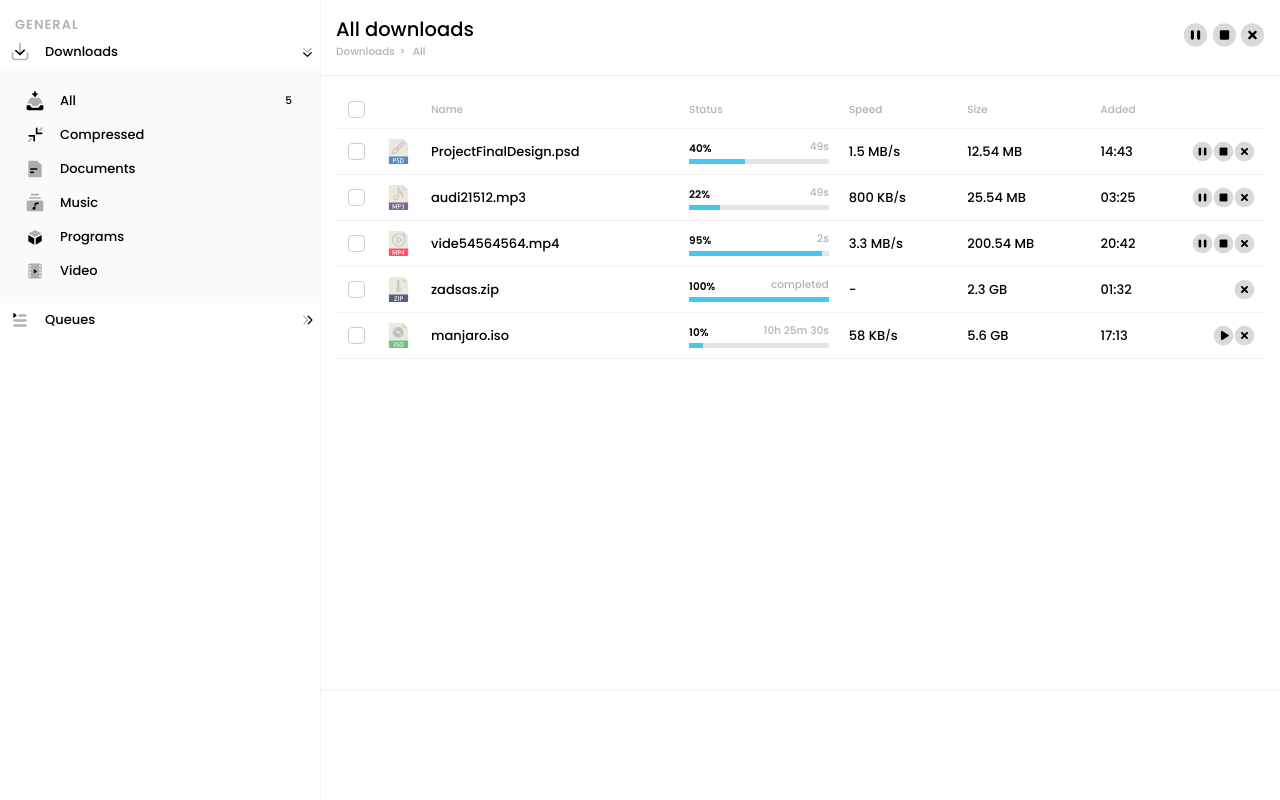
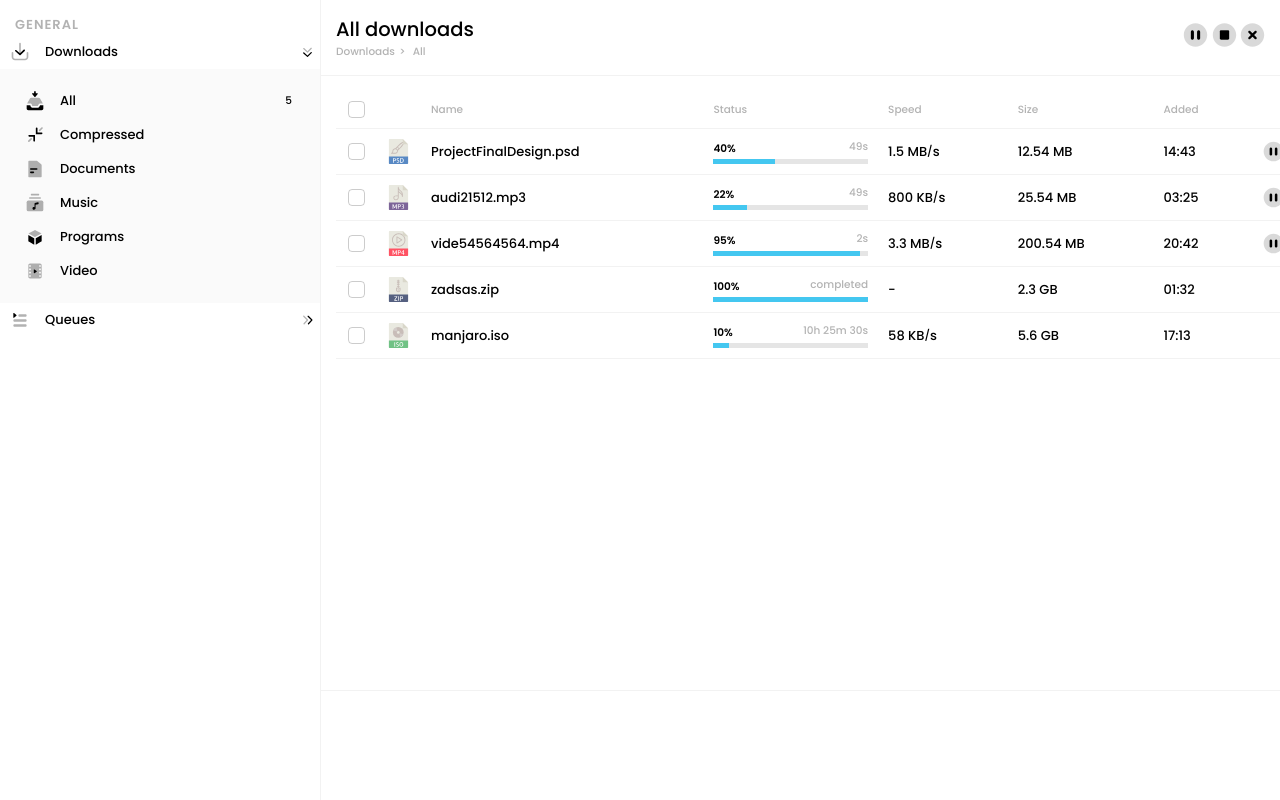
Before and after one commit to mghorbani2357/DL, a plain HTML site: page dl/index.html in a window 1280 px wide. Drawn offline with Linux system fonts and the light colour scheme.

Commit message:
update
- change scrollbar style
- set min size for windows

```diff
--- a/dl/assets/index.scss
+++ b/dl/assets/index.scss
@@ -18,6 +18,22 @@ $asideWidth: 25%;
   margin: 0;
   @include box-sizing(border-box);
   color: black;
+
+  &::-webkit-scrollbar {
+    $size: 6px;
+    width: $size;
+    height: $size;
+  }
+
+  &::-webkit-scrollbar-track {
+    background: rgba(0, 0, 0, 0.1);
+  }
+
+  &::-webkit-scrollbar-thumb {
+    background-color: rgba(0, 0, 0, 0.2);
+    border-radius: 20px;
+    border: 3px solid rgba(0, 0, 0, 0.2);
+  }
 }
 
 a {
@@ -232,10 +248,12 @@ body {
 
       & > section {
         flex-grow: 4;
+        overflow: auto;
 
         & > table {
           border-collapse: collapse;
           width: 100%;
+          min-width: 1000px;
           vertical-align: middle;
 
           * {
@@ -259,14 +277,17 @@ body {
               & > div {
                 display: flex;
                 justify-content: flex-end;
+
                 a {
                   display: inline-block;
                   width: 30%;
-                  svg *{
+
+                  svg * {
                     @include transition-duration(0.3s)
                   }
-                  &:hover{
-                    svg *{
+
+                  &:hover {
+                    svg * {
                       fill: var(--success);
                     }
                   }
```
Also changed, not shown: dl/assets/index.css, 2 other files.
